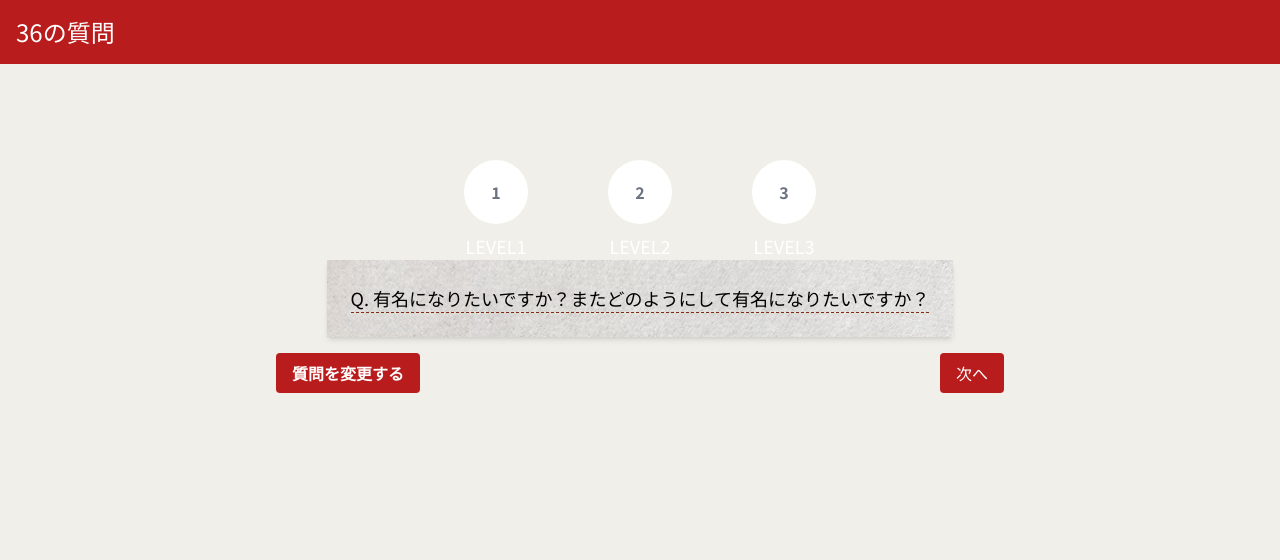
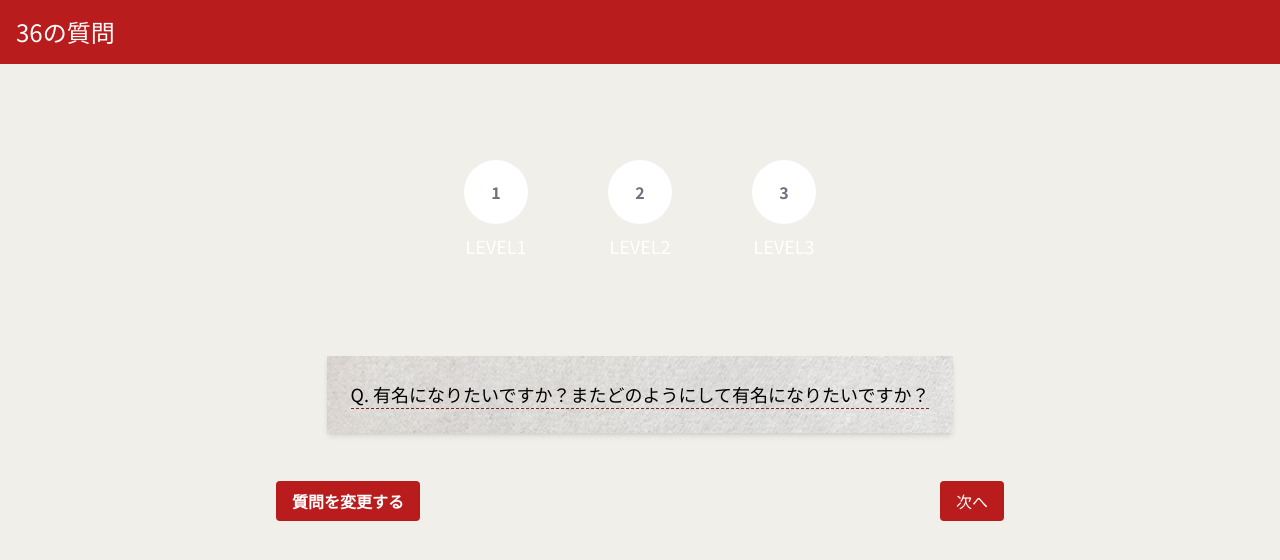
Before and after one commit to kimukimuyuya/36-questions, a Next.js app in the folder my-app/: page /questions/0 in a window 1280 px wide. Shown: the top 560 px of the page. Built offline with nearby package versions, Linux system fonts and the light colour scheme.

Commit message:
feat: :art: 画面のレイアウトを修正

```diff
--- a/my-app/src/pages/questions/[question_level].tsx
+++ b/my-app/src/pages/questions/[question_level].tsx
@@ -52,9 +52,11 @@ const QuestionPage = () => {
     <div className='min-h-screen bg-bgColor'>
       <Header />
       <main className="flex flex-col items-center p-4">
-        <ProgressBar QuestionLevel={questionLevel} />
+        <div className='mb-24'>
+          <ProgressBar QuestionLevel={questionLevel} />
+        </div>
         <QuestionCard question={currentQuestion} />
-        <div className='flex items-center justify-around w-full mt-4'>
+        <div className='flex items-center justify-around w-full mt-12'>
           <QuestionChangeButton onClick={handleChangeQuestion} />
           <QuestionNextButton nextQuestionLevel={nextQuestionLevel} />
         </div>
```
